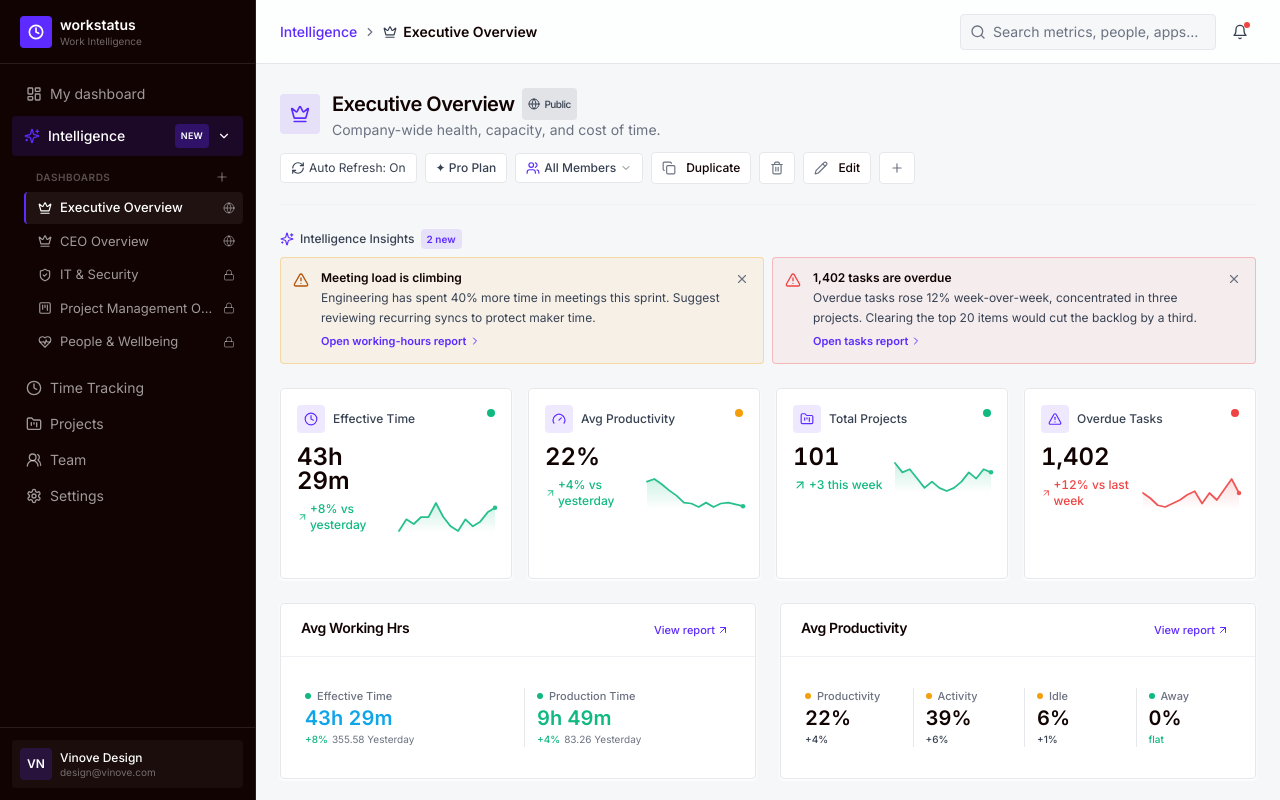
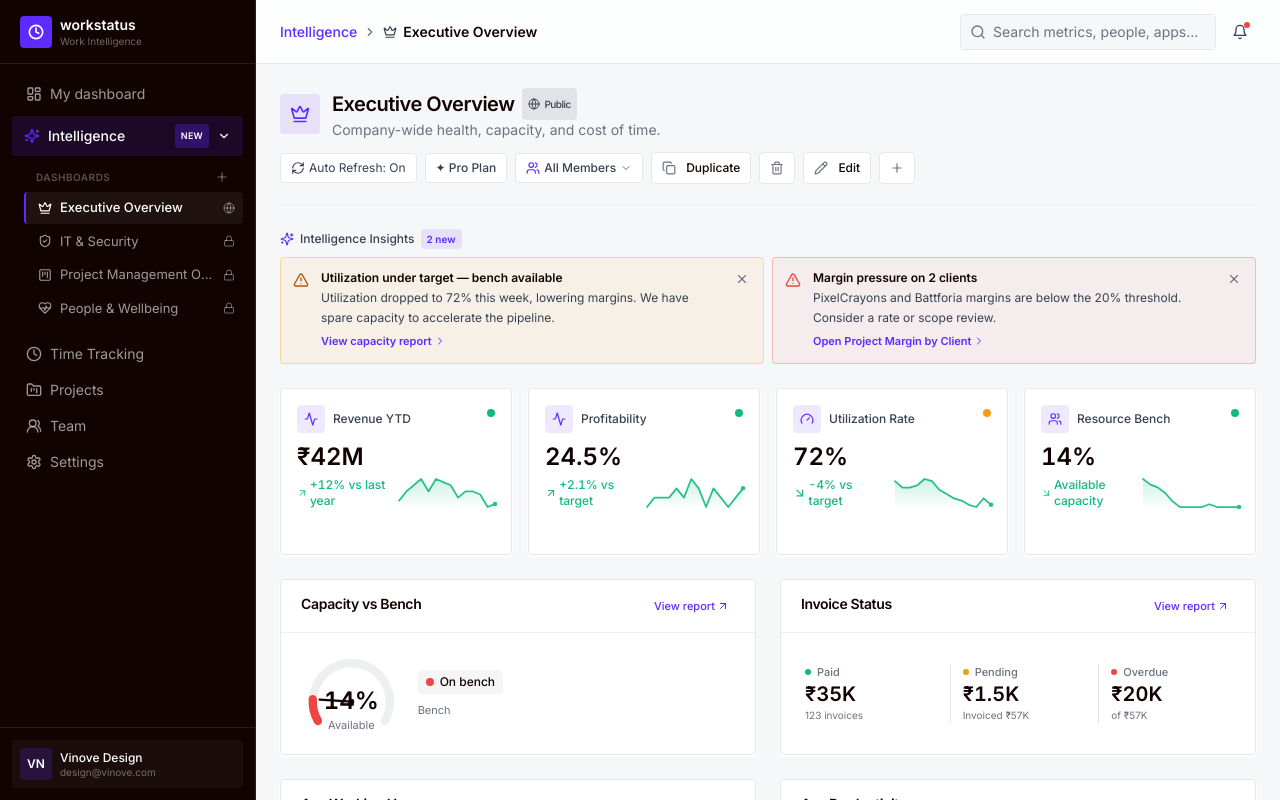
Before and after one commit to niteshws/WS-Rolespecific-Dashboard, a React (Vite) app: page / in a window 1280 px wide. Built offline with nearby package versions, Linux system fonts and the light colour scheme.

Commit message:
Update Executive dashboard layout and merge CEO overview

```diff
--- a/src/data/archetypes.ts
+++ b/src/data/archetypes.ts
@@ -79,66 +79,20 @@ export const ARCHETYPES: _A[] = [
       {
         id: "ceo-i1",
         severity: "warn",
-        title: "Meeting load is climbing",
-        body: "Engineering has spent 40% more time in meetings this sprint. Suggest reviewing recurring syncs to protect maker time.",
-        metricRef: "Meeting Hours",
-        action: "Open working-hours report",
-        reportKey: "working-hours",
+        title: "Utilization under target — bench available",
+        body: "Utilization dropped to 72% this week, lowering margins. We have spare capacity to accelerate the pipeline.",
+        metricRef: "Utilization Rate",
+        action: "View capacity report",
+        reportKey: "utilization",
       },
       {
         id: "ceo-i2",
         severity: "bad",
-        title: "1,402 tasks are overdue",
-        body: "Overdue tasks rose 12% week-over-week, concentrated in three projects. Clearing the top 20 items would cut the backlog by a third.",
-        metricRef: "Task Status",
-        action: "Open tasks report",
-        reportKey: "tasks",
-      },
-    ],
-    kpis: [
-      { id: "k-effective", label: "Effective Time", value: "43h 29m", delta: 8, deltaLabel: "+8% vs yesterday", deltaPolarity: "up-good", health: "good", sparkline: makeSparkline(14, 70, 6), reportKey: "working-hours", icon: "Clock" },
-      { id: "k-productivity", label: "Avg Productivity", value: "22%", delta: 4, deltaLabel: "+4% vs yesterday", deltaPolarity: "up-good", health: "warn", sparkline: makeSparkline(14, 40, 8), reportKey: "productivity", icon: "Gauge" },
-      { id: "k-projects", label: "Total Projects", value: "101", delta: 3, deltaLabel: "+3 this week", deltaPolarity: "up-good", health: "good", sparkline: makeSparkline(14, 60, 4), reportKey: "projects", icon: "FolderKanban" },
-      { id: "k-overdue", label: "Overdue Tasks", value: "1,402", delta: 12, deltaLabel: "+12% vs last week", deltaPolarity: "up-bad", health: "bad", sparkline: makeSparkline(14, 45, 9), reportKey: "tasks", icon: "AlertTriangle" },
-    ],
-    widgets: [
-      { id: "w-working", type: "statGroup", size: "half-short", layer: 1, title: "Avg Working Hrs", reportKey: "working-hours", payload: { columns: 2, stats: [ { label: "Effective Time", value: "43h 29m", sub: "355.58 Yesterday", delta: "+8%", health: "good", accent: "#0ea5e9" }, { label: "Production Time", value: "9h 49m", sub: "83.26 Yesterday", delta: "+4%", health: "good", accent: "#10b981" } ] } },
-      { id: "w-prod", type: "statGroup", size: "half-short", layer: 1, title: "Avg Productivity", reportKey: "productivity", payload: { columns: 4, stats: [ { label: "Productivity", value: "22%", delta: "+4%", health: "warn" }, { label: "Activity", value: "39%", delta: "+6%", health: "warn" }, { label: "Idle", value: "6%", delta: "+1%", health: "warn" }, { label: "Away", value: "0%", delta: "flat", health: "good" } ] } },
-      { id: "w-pl-stat", type: "statGroup", size: "half-short", layer: 1, title: "Projects Profit & Loss", reportKey: "projects", payload: { columns: 3, stats: [ { label: "Profit / Loss", value: "₹37K", sub: "Profit", health: "good" }, { label: "Hrs Usage", value: "350", sub: "Budgeted 650" }, { label: "Margin %", value: "47.5%", health: "good" } ] } },
-      { id: "w-invoice-stat", type: "statGroup", size: "half-short", layer: 1, title: "Invoice Status", reportKey: "invoices", payload: { columns: 3, stats: [ { label: "Paid", value: "₹35K", sub: "123 invoices", health: "good" }, { label: "Pending", value: "₹1.5K", sub: "Invoiced ₹57K", health: "warn" }, { label: "Overdue", value: "₹20K", sub: "of ₹57K", health: "bad" } ] } },
-      { id: "w-utilization", type: "gauge", size: "half", layer: 2, title: "Utilization", reportKey: "utilization", payload: utilizationGauge },
-      { id: "w-classification", type: "segmentBar", size: "half", layer: 2, title: "Work Time Classification", reportKey: "productivity", payload: workTimeClassification },
-      { id: "w-projects-worked", type: "donut", size: "half", layer: 2, title: "Projects Worked", reportKey: "projects", payload: { slices: projectsWorked, centerValue: "101", centerLabel: "Total Projects" } },
-      { id: "w-task-status", type: "donut", size: "half", layer: 2, title: "Task Status", reportKey: "tasks", payload: { slices: taskStatus, centerValue: "20,653", centerLabel: "Total Tasks" } },
-      { id: "w-top-profit", type: "barList", size: "half", layer: 2, title: "Top Profitable Projects", subtitle: "Project profit (₹M)", reportKey: "projects", payload: { items: topProfitable, unit: "₹M" } },
-      { id: "w-least-profit", type: "barList", size: "half", layer: 2, title: "Least Profitable Projects", subtitle: "Project loss (₹M)", reportKey: "projects", payload: { items: leastProfitable, unit: "₹M", diverging: true } },
-      { id: "w-pl", type: "lineChart", size: "half", layer: 2, title: "Profit & Loss", subtitle: "Quarterly", reportKey: "invoices", payload: profitLoss },
-      { id: "w-budget", type: "barChart", size: "half", layer: 2, title: "Budget Trend", subtitle: "Quarterly", reportKey: "budget", payload: budgetTrend },
-      { id: "w-milestones", type: "miniTable", size: "half", layer: 2, title: "Upcoming Milestones", reportKey: "projects", payload: milestones },
-      { id: "w-members", type: "members", size: "half", layer: 2, title: "Members", reportKey: "members", payload: membersData },
-      { id: "w-table", type: "dataTable", size: "full-tall", layer: 3, title: "Workforce Ledger", subtitle: "Itemized activity across every tracked member", reportKey: "working-hours", payload: activityTable },
-    ],
-  },
-
-  /* ------------------------------- Executive-2 ---------------------------- */
-  {
-    id: "executive-2",
-    label: "Executive 2",
-    role: "CEO Overview",
-    description: "Company-wide headline metrics, utilization, and pipeline forecast.",
-    icon: "Crown",
-    visibility: "public",
-    owner: "Vinove Design",
-    templateId: "executive-2",
-    insights: [
-      {
-        id: "ceo2-i1",
-        severity: "warn",
-        title: "Utilization under target",
-        body: "Utilization dropped to 72% this week, lowering margins. We have spare capacity to accelerate the pipeline.",
-        metricRef: "Utilization Rate",
-        action: "View capacity report",
-        reportKey: "utilization",
+        title: "Margin pressure on 2 clients",
+        body: "PixelCrayons and Battforia margins are below the 20% threshold. Consider a rate or scope review.",
+        metricRef: "Project Margin",
+        action: "Open Project Margin by Client",
+        reportKey: "margin",
       }
     ],
     kpis: [
@@ -148,18 +102,20 @@ export const ARCHETYPES: _A[] = [
       { id: "k-bench", label: "Resource Bench", value: "14%", delta: -2, deltaLabel: "Available capacity", deltaPolarity: "up-bad", health: "good", sparkline: makeSparkline(14, 14, 3), reportKey: "bench", icon: "Users" },
     ],
     widgets: [
-      { id: "w-capacity-demand", type: "gauge", size: "half-short", layer: 1, title: "Capacity vs Demand", reportKey: "capacity", payload: { value: 7.2, max: 10, centerValue: "72%", centerLabel: "Demand Met", caption: "Available capacity", target: "Target 85%" } },
-      { id: "w-pipeline", type: "gauge", size: "half-short", layer: 1, title: "Pipeline Forecast", reportKey: "pipeline", payload: pipelineForecast },
+      { id: "w-capacity-bench", type: "gauge", size: "half-short", layer: 1, title: "Capacity vs Bench", reportKey: "capacity", payload: { value: 1.4, max: 10, centerValue: "14%", centerLabel: "Available", caption: "On bench", target: "Bench" } },
+      { id: "w-invoice-stat", type: "statGroup", size: "half-short", layer: 1, title: "Invoice Status", reportKey: "invoices", payload: { columns: 3, stats: [ { label: "Paid", value: "₹35K", sub: "123 invoices", health: "good" }, { label: "Pending", value: "₹1.5K", sub: "Invoiced ₹57K", health: "warn" }, { label: "Overdue", value: "₹20K", sub: "of ₹57K", health: "bad" } ] } },
+      { id: "w-working", type: "statGroup", size: "half-short", layer: 1, title: "Avg Working Hrs", reportKey: "working-hours", payload: { columns: 2, stats: [ { label: "Effective Time", value: "43h 29m", sub: "355.58 Yesterday", delta: "+8%", health: "good", accent: "#0ea5e9" }, { label: "Production Time", value: "9h 49m", sub: "83.26 Yesterday", delta: "+4%", health: "good", accent: "#10b981" } ] } },
+      { id: "w-prod", type: "statGroup", size: "half-short", layer: 1, title: "Avg Productivity", reportKey: "productivity", payload: { columns: 4, stats: [ { label: "Productivity", value: "22%", delta: "+4%", health: "warn" }, { label: "Activity", value: "39%", delta: "+6%", health: "warn" }, { label: "Idle", value: "6%", delta: "+1%", health: "warn" }, { label: "Away", value: "0%", delta: "flat", health: "good" } ] } },
 
       { id: "w-utilization-pie", type: "donut", size: "half", layer: 2, title: "Utilization Split", reportKey: "utilization", payload: { slices: [{ key: "Billable", value: 72, color: "#10b981" }, { key: "Non-Billable", value: 14, color: "#f59e0b" }, { key: "Bench", value: 14, color: "#374151" }], centerValue: "100%", centerLabel: "Total Capacity" } },
+      { id: "w-classification", type: "segmentBar", size: "half", layer: 2, title: "Work Time Classification", reportKey: "productivity", payload: workTimeClassification },
       { id: "w-client-margin", type: "barList", size: "half", layer: 2, title: "Project Margin by Client", reportKey: "margin", payload: { items: clientMargin, unit: "%" } },
 
-      { id: "w-prod-trend", type: "lineChart", size: "half", layer: 3, title: "Productivity Trend", subtitle: "Monthly", reportKey: "productivity", payload: profitLoss },
       { id: "w-budget", type: "barChart", size: "half", layer: 3, title: "Budget Trend", subtitle: "Quarterly", reportKey: "budget", payload: budgetTrend },
+      { id: "w-pl", type: "lineChart", size: "half", layer: 3, title: "Profit & Loss", subtitle: "Quarterly", reportKey: "invoices", payload: profitLoss },
 
-      { id: "w-members", type: "members", size: "half", layer: 3, title: "Team Members (103)", reportKey: "members", payload: membersData },
-      { id: "w-projects-worked", type: "donut", size: "half", layer: 3, title: "Projects Worked (1,402)", reportKey: "projects", payload: { slices: projectsWorked, centerValue: "1,402", centerLabel: "Total Projects" } },
-      { id: "w-table", type: "dataTable", size: "full-tall", layer: 3, title: "Detailed Workforce Ledger", subtitle: "Itemized activity across every tracked member", reportKey: "working-hours", payload: activityTable },
+      { id: "w-members", type: "members", size: "half", layer: 4, title: "Team Members", reportKey: "members", payload: membersData },
+      { id: "w-table", type: "dataTable", size: "full-tall", layer: 4, title: "Workforce Ledger", subtitle: "Itemized activity across every tracked member", reportKey: "working-hours", payload: activityTable },
     ],
   },
 
@@ -219,7 +175,7 @@ export const ARCHETYPES: _A[] = [
       { id: "k-blockers", label: "Open Blockers", value: "18", delta: 20, deltaLabel: "+3 vs last week", deltaPolarity: "up-bad", health: "bad", sparkline: makeSparkline(14, 40, 9), reportKey: "tasks", icon: "Ban" },
     ],
     widgets: [
-      { id: "w-status", type: "donut", size: "half", layer: 2, title: "Delivery Status", reportKey: "projects", payload: { slices: [ { key: "On Track", value: 70, color: "#10b981" }, { key: "At Risk", value: 20, color: "#f59e0b" }, { key: "Delayed", value: 10, color: "#ef4444" } ], centerValue: "10", centerLabel: "Projects" } },
+      { id: "w-projects-worked", type: "donut", size: "half", layer: 2, title: "Projects Worked", reportKey: "projects", payload: { slices: projectsWorked, centerValue: "101", centerLabel: "Total Projects" } },
       { id: "w-budget", type: "barChart", size: "half", layer: 2, title: "Budget Trend", subtitle: "Quarterly", reportKey: "budget", payload: budgetTrend },
       { id: "w-top-profit", type: "barList", size: "half", layer: 2, title: "Top Profitable Projects", reportKey: "projects", payload: { items: topProfitable, unit: "₹M" } },
       { id: "w-cost", type: "barList", size: "half", layer: 2, title: "Top Cost Drivers", subtitle: "Spend by function (₹K)", reportKey: "cost-drivers", payload: { items: topCostDrivers, unit: "₹K" } },
--- a/src/data/dummy.ts
+++ b/src/data/dummy.ts
@@ -363,8 +363,6 @@ export function makeActivityTable(): DataTablePayload {
       idle,
       productivity,
       focus,
-      topApp: pick(["Jira", "Figma", "Cursor", "Slack", "Notion", "docs.google.com"]),
-      meetings: round1(between(2, 14)),
       delta: Math.round(between(-18, 22)),
       health: healthFrom(productivity),
       updated: `${Math.floor(between(1, 58))}m ago`,
@@ -380,8 +378,6 @@ export function makeActivityTable(): DataTablePayload {
       { key: "idle", label: "Idle", align: "right", render: "hours", width: 90 },
       { key: "productivity", label: "Productivity", align: "right", render: "bar", width: 140 },
       { key: "focus", label: "Focus", align: "right", render: "bar", width: 120 },
-      { key: "meetings", label: "Meetings", align: "right", render: "hours", width: 100 },
-      { key: "topApp", label: "Top App", width: 120 },
       { key: "delta", label: "WoW", align: "right", render: "delta", width: 90 },
       { key: "health", label: "Health", align: "center", render: "health", width: 90 },
       { key: "updated", label: "Updated", align: "right", width: 100 },
```
